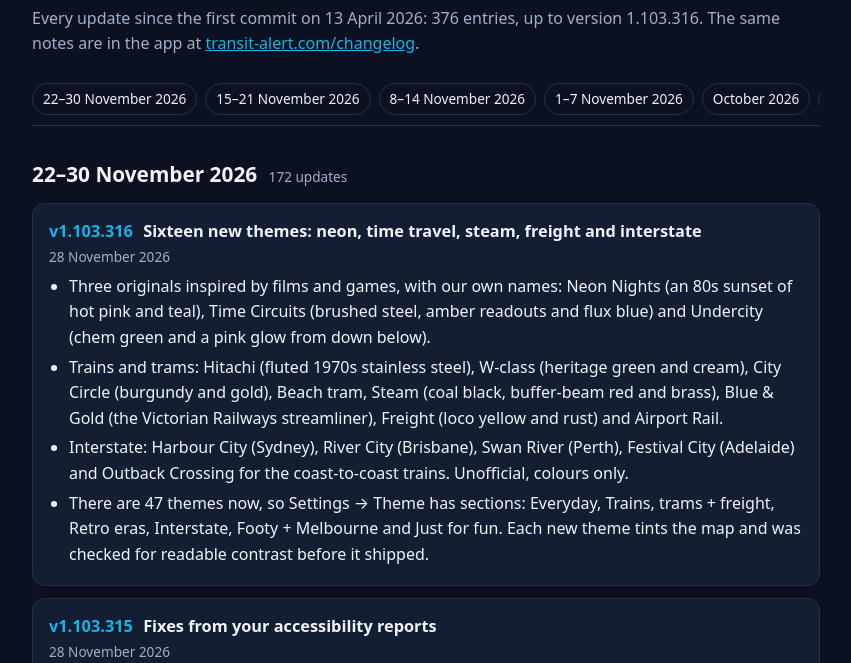
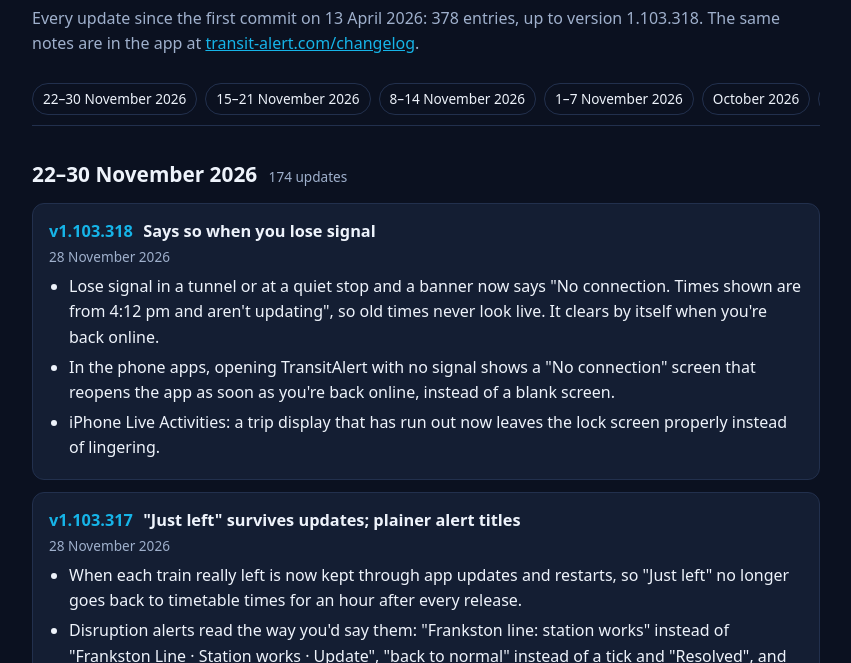
Before and after one commit to comengfreak/comengfreak.github.io, a plain HTML site: page changelog.html in a window 1280 px wide. Shown: the part 137-800 px from the top of the page, without its empty margins (214-1065 px from the left). Drawn offline with Linux system fonts and the light colour scheme.

Commit message:
Changelog to 1.103.318

```diff
--- a/changelog.html
+++ b/changelog.html
@@ -33,11 +33,13 @@
 <div class="wrap">
 <header><a class="home" href="./"><img src="img/icon.png" alt=""> TransitAlert</a></header>
 <h1>Changelog</h1>
-<p class="lead">Every update since the first commit on 13 April 2026: 376 entries, up to version 1.103.316. The same notes are in the app at <a href="https://transit-alert.com/changelog">transit-alert.com/changelog</a>.</p>
+<p class="lead">Every update since the first commit on 13 April 2026: 378 entries, up to version 1.103.318. The same notes are in the app at <a href="https://transit-alert.com/changelog">transit-alert.com/changelog</a>.</p>
 <nav class="months" aria-label="Jump to"><a href="#2026-11-22">22–30 November 2026</a><a href="#2026-11-15">15–21 November 2026</a><a href="#2026-11-08">8–14 November 2026</a><a href="#2026-11-01">1–7 November 2026</a><a href="#2026-10">October 2026</a><a href="#2026-09">September 2026</a><a href="#2026-07">July 2026</a><a href="#2026-06">June 2026</a><a href="#2026-05">May 2026</a><a href="#2026-04">April 2026</a></nav>
 
 <section id="2026-11-22">
-  <h2>22–30 November 2026 <span>172 updates</span></h2>
+  <h2>22–30 November 2026 <span>174 updates</span></h2>
+  <article><h3><span class="v">v1.103.318</span> Says so when you lose signal</h3><p class="date">28 November 2026</p><ul><li>Lose signal in a tunnel or at a quiet stop and a banner now says &quot;No connection. Times shown are from 4:12 pm and aren't updating&quot;, so old times never look live. It clears by itself when you're back online.</li><li>In the phone apps, opening TransitAlert with no signal shows a &quot;No connection&quot; screen that reopens the app as soon as you're back online, instead of a blank screen.</li><li>iPhone Live Activities: a trip display that has run out now leaves the lock screen properly instead of lingering.</li></ul></article>
+  <article><h3><span class="v">v1.103.317</span> &quot;Just left&quot; survives updates; plainer alert titles</h3><p class="date">28 November 2026</p><ul><li>When each train really left is now kept through app updates and restarts, so &quot;Just left&quot; no longer goes back to timetable times for an hour after every release.</li><li>Disruption alerts read the way you'd say them: &quot;Frankston line: station works&quot; instead of &quot;Frankston Line · Station works · Update&quot;, &quot;back to normal&quot; instead of a tick and &quot;Resolved&quot;, and no emoji in titles.</li></ul></article>
   <article><h3><span class="v">v1.103.316</span> Sixteen new themes: neon, time travel, steam, freight and interstate</h3><p class="date">28 November 2026</p><ul><li>Three originals inspired by films and games, with our own names: Neon Nights (an 80s sunset of hot pink and teal), Time Circuits (brushed steel, amber readouts and flux blue) and Undercity (chem green and a pink glow from down below).</li><li>Trains and trams: Hitachi (fluted 1970s stainless steel), W-class (heritage green and cream), City Circle (burgundy and gold), Beach tram, Steam (coal black, buffer-beam red and brass), Blue &amp; Gold (the Victorian Railways streamliner), Freight (loco yellow and rust) and Airport Rail.</li><li>Interstate: Harbour City (Sydney), River City (Brisbane), Swan River (Perth), Festival City (Adelaide) and Outback Crossing for the coast-to-coast trains. Unofficial, colours only.</li><li>There are 47 themes now, so Settings → Theme has sections: Everyday, Trains, trams + freight, Retro eras, Interstate, Footy + Melbourne and Just for fun. Each new theme tints the map and was checked for readable contrast before it shipped.</li></ul></article>
   <article><h3><span class="v">v1.103.315</span> Fixes from your accessibility reports</h3><p class="date">28 November 2026</p><ul><li>A bus stop no longer shows the shelter, seat or tactile paving of a tram stop with the same name at the same corner (reported at Hawthorn Rd/North Rd, where Route 64 tram stops sit beside the 626 and 630 bus stops). Stop details now only come from the same kind of stop.</li><li>Riders can now add what no dataset records. The first rider note is on a bus stop with no shelter: shade from a tree, a wall to lean on, and buses that usually pull up with the front door at the kerb. Notes are checked first and always shown as a rider's note, never as an official assessment.</li><li>Bus stops without an official step-free assessment stay &quot;not assessed&quot;: the app doesn't guess, as riders asked.</li></ul></article>
   <article><h3><span class="v">v1.103.314</span> &quot;Just left&quot; shows when a train really left</h3><p class="date">28 November 2026</p><ul><li>PTV stops sending a train's live time once it has left, so &quot;Just left&quot; could only show the timetable. TransitAlert now keeps the last live time Metro gave for each train at each station before it went, so you can see when it really left and whether it went early. Trains that left before the server last restarted still show their timetabled time.</li></ul></article>
```
